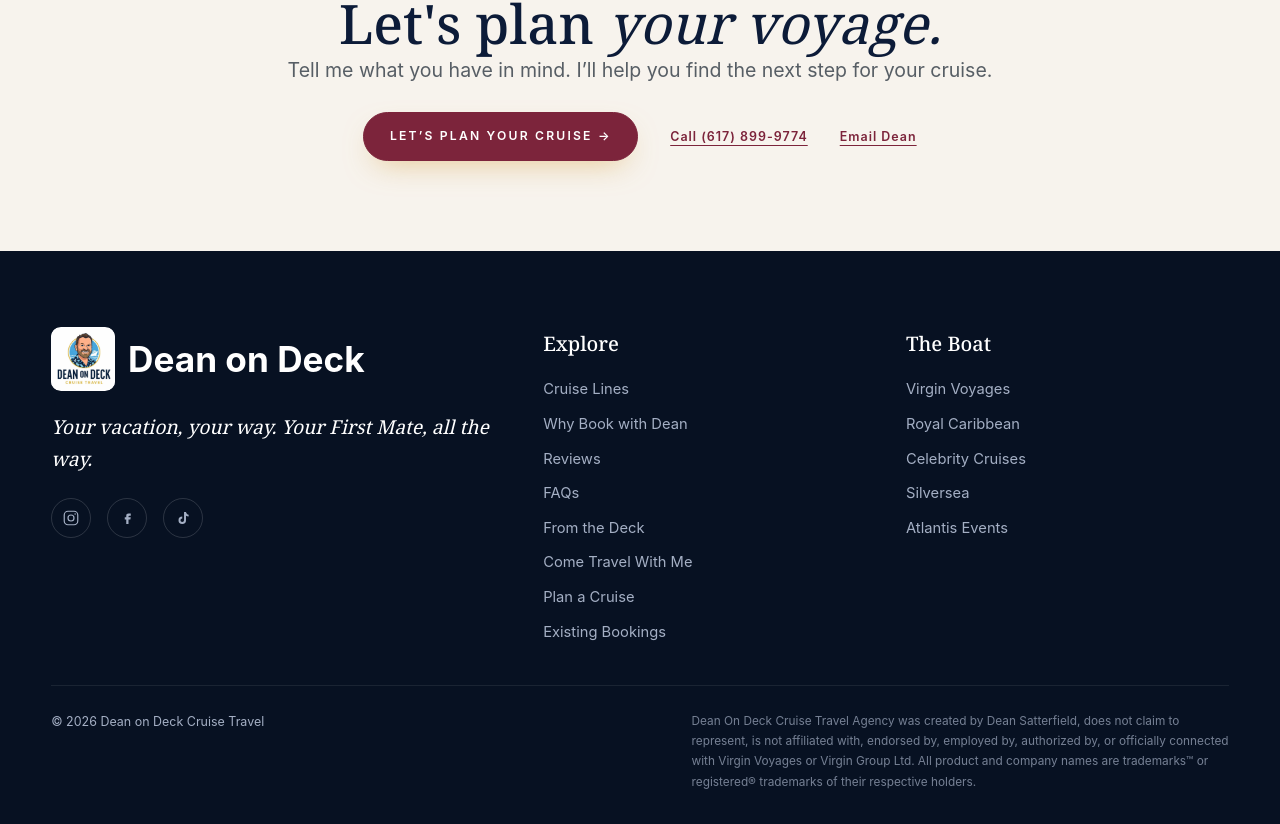
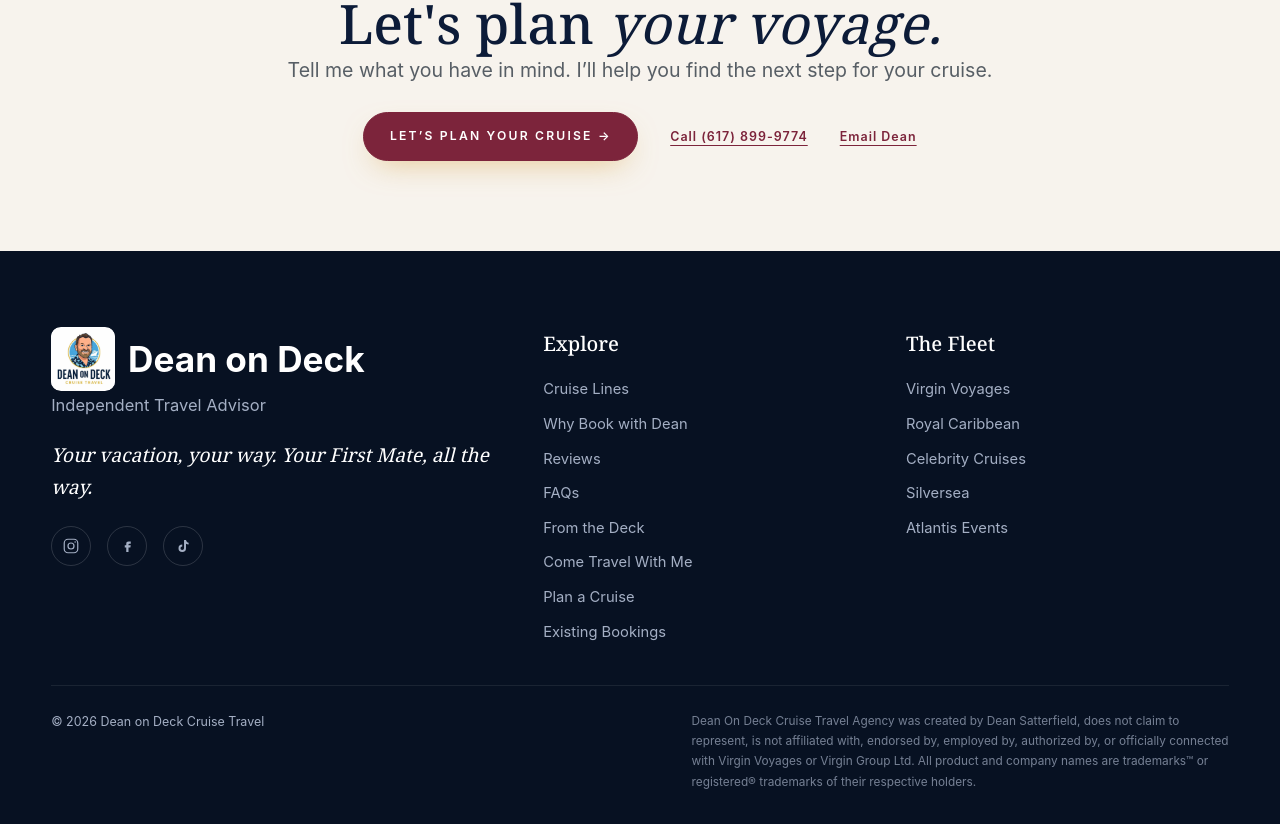
Before and after one commit to deanondeck/deanondeck.github.io, a Next.js app: page / in a window 1280 px wide. Shown: the part 4969-5793 px from the top of the page. Built offline with nearby package versions, Linux system fonts and the light colour scheme; a web font is replaced by a local one.

Commit message:
Refine footer branding and independent advisor disclosure

```diff
--- a/src/components/SiteFooter.tsx
+++ b/src/components/SiteFooter.tsx
@@ -22,6 +22,7 @@
               <img src={img(brand.logo)} alt="" />
               <span className="brand-name">{brand.name}</span>
             </div>
+            <p className="foot-role">Independent Travel Advisor</p>
             <p className="foot-tag">{brand.tagline}</p>
             <div className="foot-socials">
               <a href={social.instagram} target="_blank" rel="noopener noreferrer" aria-label="Instagram">
@@ -61,7 +62,7 @@
             </ul>
           </div>
           <div>
-            <h4>The Boat</h4>
+            <h4>The Fleet</h4>
             <ul>
               {footer.boatList.map((item) => (
                 <li key={item}>{item}</li>
```
